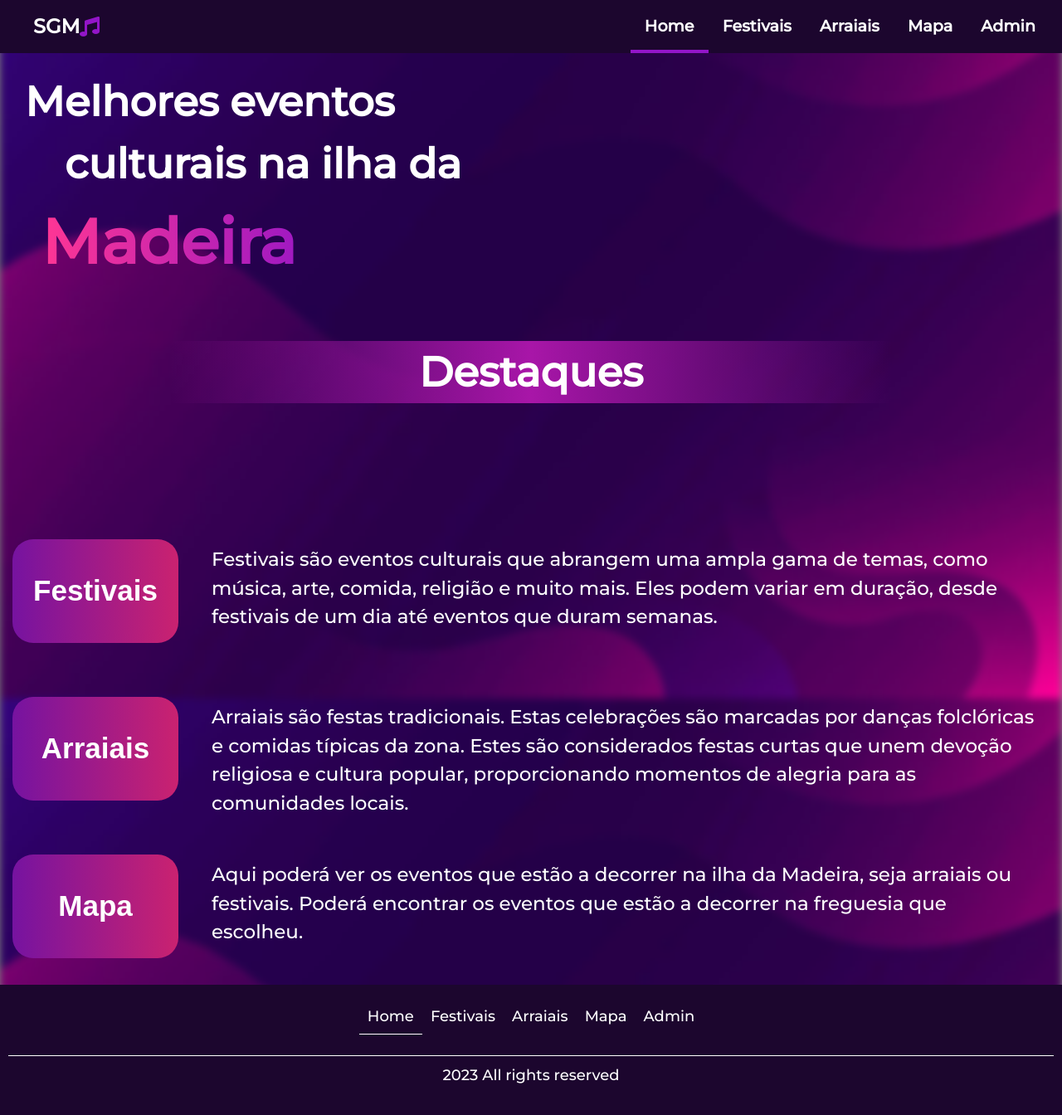
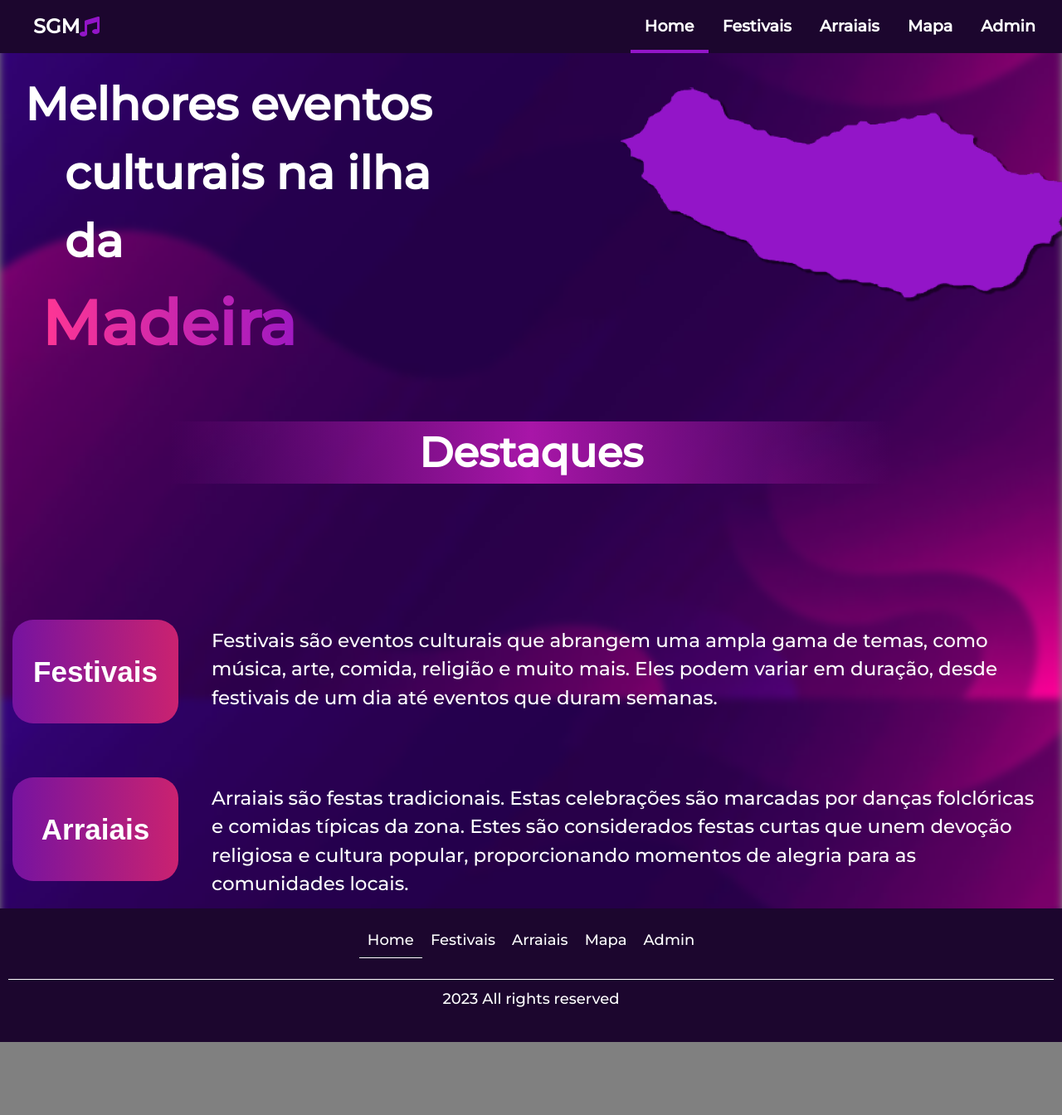
Before and after one commit to ToniG22/tonig22.github.io, a React (Vite) app: page / in a window 1280 px wide. Shown: the top 1344 px of the page at 83% size. After the commit the page ends 1256 px from the top, so only its background shows below. Built offline with nearby package versions, Linux system fonts and the light colour scheme.

Commit message:
Updated Home Page and Table

```diff
--- a/src/App.css
+++ b/src/App.css
@@ -599,6 +599,9 @@ td {
   position: relative;
   padding: 10px;
   font-size: 1em;
+  max-width: 105px !important;
+  overflow-wrap: break-word;
+  word-wrap: break-word;
 }
 thead {
   background-color: #6b1192;
@@ -732,6 +735,38 @@ header h1{
   padding:0;
 }
 
+.link-imagen {
+  display: inline-block;
+  position: relative;
+  overflow: hidden;
+}
+
+.link-imagen img {
+  transition: transform 0.3s ease-in-out;
+}
+
+.link-imagen:hover img {
+  transform: scale(1.1);
+  opacity: 0.6;
+}
+
+.texto-hover {
+  position: absolute;
+  width: 450px;
+  top: 48%;
+  left: 58%;
+  transform: translate(-50%, -50%);
+  opacity: 0;
+  transition: opacity 0.3s ease-in-out;
+  color: white;
+  font-size: 25px;
+}
+
+.link-imagen:hover .texto-hover {
+  opacity: 1;
+}
+
+
 .H1-madeira{
   font-size:75px;
   background-image: linear-gradient(to right, #ff3694, #9315c8);
@@ -743,9 +778,17 @@ header h1{
 }
 
 .H1-home {
-  font-size:50px;
+  font-size:55px;
   margin-left: 30px;
+  display: flex;
 }
+.H1-home img{
+  width: 650px;
+  height: 260px;
+  margin-left: 220px;
+  margin-top: 20px;
+}
+
 .MiddleH1Home{
   margin-left: 48px;
 }
--- a/src/pages/EventDetails.jsx
+++ b/src/pages/EventDetails.jsx
@@ -1,7 +1,6 @@
 import { useParams } from "react-router-dom";
 import React, { useState, useEffect } from "react";
 import { Spotify } from "react-spotify-embed";
-import { Carousel } from "react-responsive-carousel";
 import YouTube from "react-youtube";
 import getYoutubeId from "get-youtube-id";
 
@@ -17,8 +16,8 @@ function EventDetails() {
   };
 
   const opts = {
-    height: '360',
-    width: '600',
+    height: "360",
+    width: "600",
     playerVars: {
       autoplay: 0,
     },
@@ -33,7 +32,9 @@ function EventDetails() {
 
   useEffect(() => {
     if (event && event.youtube && event.youtube.length > 0) {
-      const youtubeIds = event.youtube.map((link) => getYoutubeId(link)).filter(Boolean);
+      const youtubeIds = event.youtube
+        .map((link) => getYoutubeId(link))
+        .filter(Boolean);
       setYoutubeVideoIds(youtubeIds);
     }
   }, [event]);
@@ -57,7 +58,6 @@ function EventDetails() {
           <div>
             <p className="subtitles">
               {event.location2}, {event.location} a {event.beginDate}
-
             </p>
           </div>
         </div>
@@ -65,16 +65,15 @@ function EventDetails() {
       <div>
         <div className="centered-content">
           <h2 className="maintitles">Galeria</h2>
-          <Carousel>
-            {Array.from({ length: numberOfImages }).map((_, index) => (
-              <div key={index}>
+          <div>
+          {Array.from({ length: event.numberOfImages }).map((_, index) => (
       <img
+        key={index}
         src={`${event.gallery}/${event.id}/${index + 1}.jpg`}
-                  alt={`Event Image ${index + 1}`}
+        alt={`Image ${index + 1}`}
       />
+    ))}
           </div>
-            ))}
-          </Carousel>
         </div>
       </div>
       <div>
@@ -116,7 +115,6 @@ function EventDetails() {
                 <YouTube videoId={videoId} opts={opts} />
               </div>
             ))}
-
           </div>
         </div>
       </div>
--- a/src/pages/Home.jsx
+++ b/src/pages/Home.jsx
@@ -1,5 +1,5 @@
 import React, { useState, useEffect } from "react";
-import { NavLink } from "react-router-dom";
+import { BrowserRouter, NavLink, Routes, Route } from "react-router-dom";
 import EventsGrid from "./EventsGrid";
 
 const Home = () => {
@@ -34,16 +34,23 @@ const Home = () => {
     return (eventDate >= startOfWeek && eventDate <= endOfWeek) || {};
   });
 
-
   return (
     <div>
       <header>
         <h1>
-            <div className="H1-home">
+          <div className="H1-home">
+            <div>
               <div>Melhores eventos</div>
               <div className="MiddleH1Home">culturais na ilha da</div>
               <div className="H1-madeira"> Madeira </div>
             </div>
+            <NavLink to="/mapa" className="link-imagen">
+              <img src="../../public/madeiraMapa.png" alt="Mapa de Madeira" />
+              <span className="texto-hover">
+                Veja os eventos na sua localidade!
+              </span>
+            </NavLink>
+          </div>
         </h1>
       </header>
 
@@ -84,18 +91,6 @@ const Home = () => {
               locais.
             </p>
           </div>
-          <div className="HomeDescription">
-            <NavLink to="mapa">
-              <button className="Button-home">
-                <b>Mapa</b>
-              </button>
-            </NavLink>
-            <p className="Home-Box">
-              Aqui poderá ver os eventos que estão a decorrer na ilha da
-              Madeira, seja arraiais ou festivais. Poderá encontrar os eventos
-              que estão a decorrer na freguesia que escolheu.
-            </p>
-          </div>
         </section>
       </main>
     </div>
```
Lines whose indentation alone changed are shown as unchanged.
